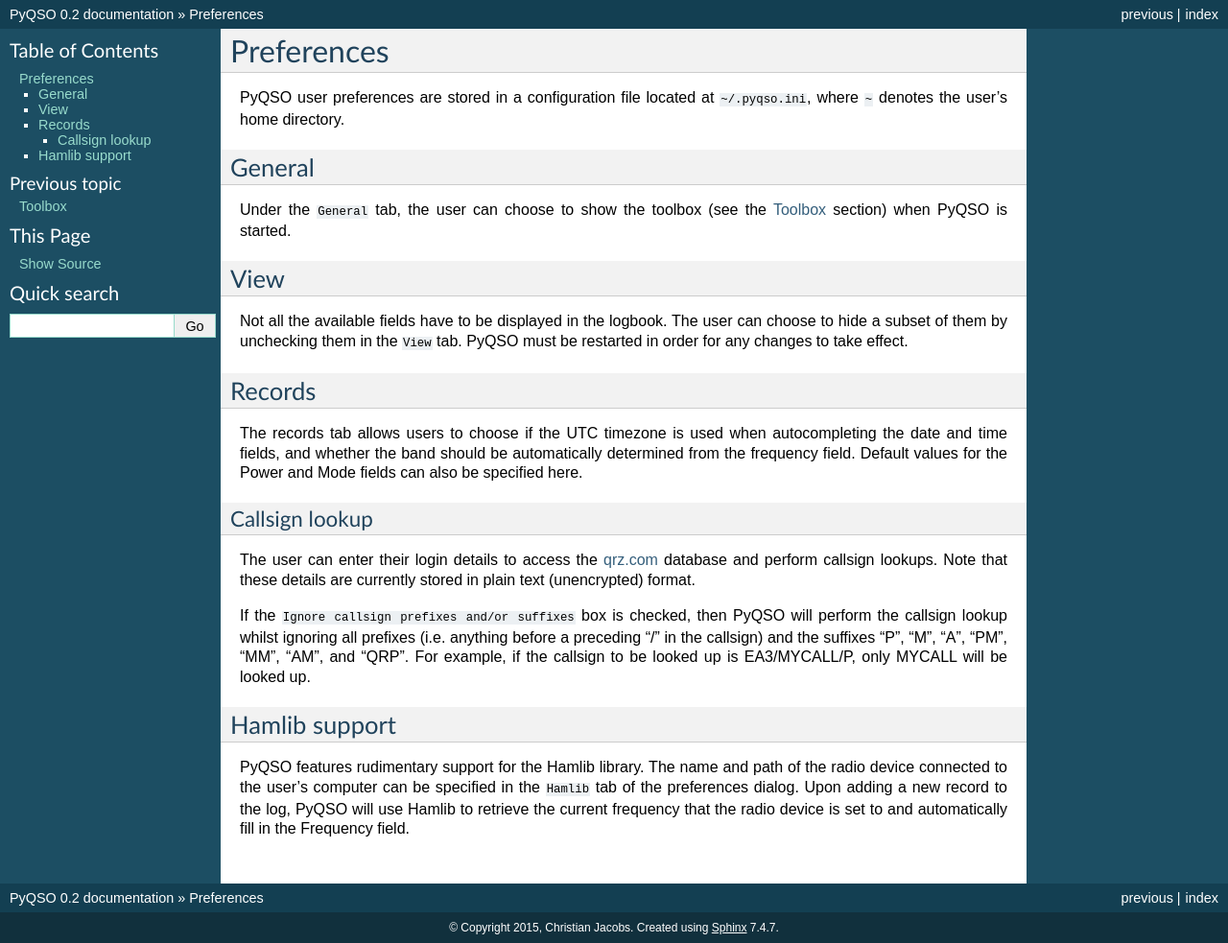
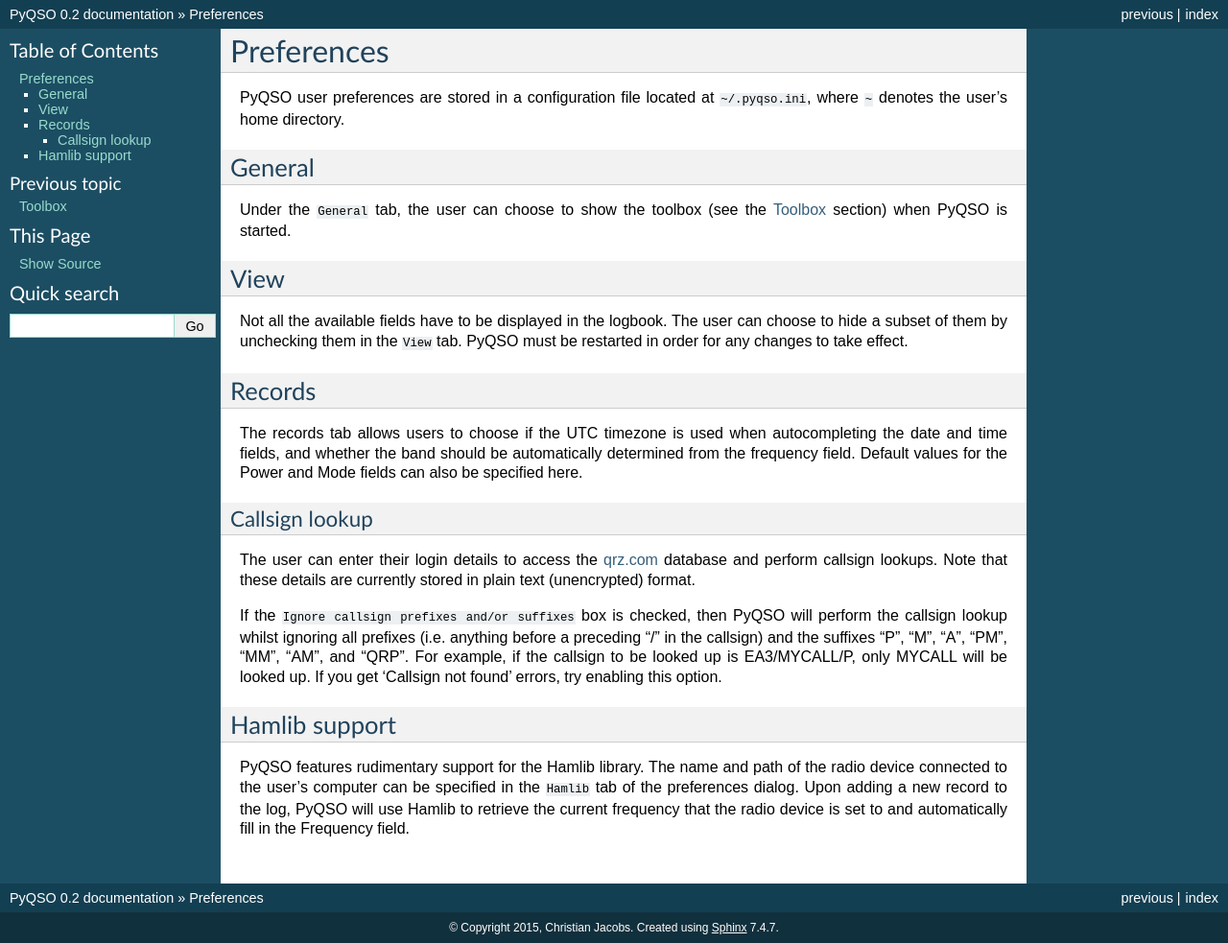
Before and after one commit to ctjacobs/pyqso, a Sphinx documentation site: the page built from docs/source/preferences.rst, in a window 1280 px wide. Shown: the whole page at 96% size. Built offline with Sphinx 7.4.7, drawn with Linux system fonts in a browser that asks for light colours.

Commit message:
Updated the documentation regarding the "Ignore prefix and/or suffix" option.

```diff
--- a/docs/source/preferences.rst
+++ b/docs/source/preferences.rst
@@ -30,7 +30,7 @@
 database and perform callsign lookups. Note that these details are currently stored in plain text
 (unencrypted) format.
 
-If the ``Ignore callsign prefixes and/or suffixes`` box is checked, then PyQSO will perform the callsign lookup whilst ignoring all prefixes (i.e. anything before a preceding "/" in the callsign) and the suffixes "P", "M", "A", "PM", "MM", "AM", and "QRP". For example, if the callsign to be looked up is EA3/MYCALL/P, only MYCALL will be looked up.
+If the ``Ignore callsign prefixes and/or suffixes`` box is checked, then PyQSO will perform the callsign lookup whilst ignoring all prefixes (i.e. anything before a preceding "/" in the callsign) and the suffixes "P", "M", "A", "PM", "MM", "AM", and "QRP". For example, if the callsign to be looked up is EA3/MYCALL/P, only MYCALL will be looked up. If you get 'Callsign not found' errors, try enabling this option.
 
 Hamlib support
 --------------
```
